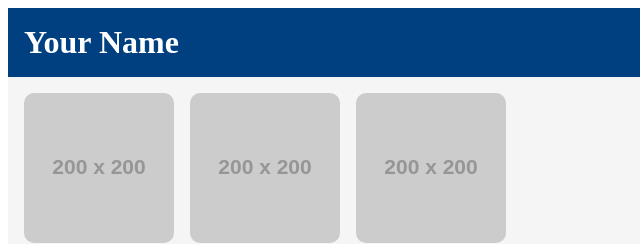
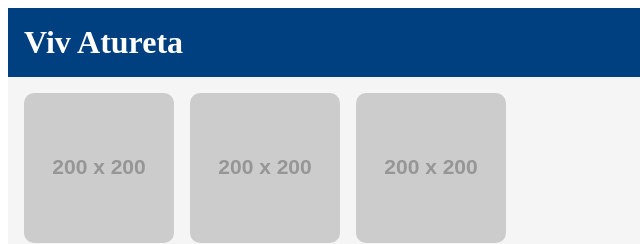
Before and after one commit to vatureta/vatureta.github.io, a plain HTML site: page index.html in a window 1280 px wide. Shown: the top 244 px of the page, 0-640 px from the left. Drawn offline with Linux system fonts and the light colour scheme; placeholder pictures from the web are drawn by us.

Commit message:
update title and name on index webpage

```diff
--- a/index.html
+++ b/index.html
@@ -91,7 +91,7 @@
 </head>
 <body>
   <header>
-    <h1>Your Name</h1>
+    <h1>Viv Atureta</h1>
     <nav>
       <ul>
         <li>
```
